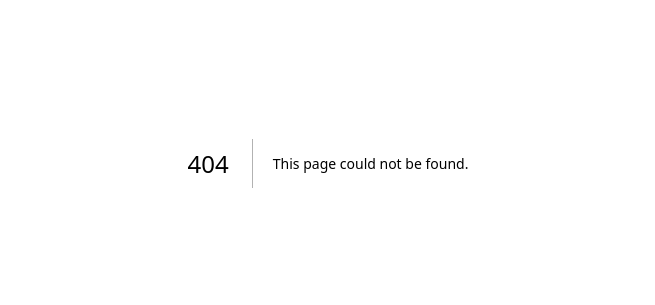
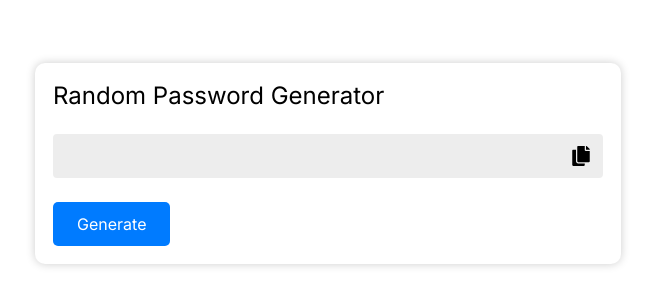
Before and after one commit to rahuljindal1/nextjs14-practice-projects, a Next.js app: page /random-password-generator in a window 1280 px wide. Before the commit this address had no page. Shown: the part 237-542 px from the top of the page, without its empty margins (312-967 px from the left). Built offline with nearby package versions, Linux system fonts and the light colour scheme.

Commit message:
feat: Add Random PAssword Generator

```diff
--- a/package.json
+++ b/package.json
@@ -15,6 +15,7 @@
     "@emotion/styled": "^11.11.5",
     "chroma-js": "^2.4.2",
     "classnames": "^2.5.1",
+    "generate-password": "^1.7.1",
     "lodash": "^4.17.21",
     "next": "14.2.4",
     "react": "^18",
--- /dev/null
+++ b/src/app/random-password-generator/layout.tsx
@@ -0,0 +1,14 @@
+import { Metadata } from "next";
+
+export const metadata: Metadata = {
+  title: "Random Password Generator",
+  description: "Random Password Generator"
+};
+
+export default function Layout({
+  children
+}: {
+  children: Readonly<React.ReactNode>;
+}) {
+  return <div>{children}</div>;
+}
--- /dev/null
+++ b/src/app/random-password-generator/page.tsx
@@ -0,0 +1,55 @@
+"use client";
+
+import { FaCheckCircle, FaCopy } from "react-icons/fa";
+import { Button, Card } from "../../../components";
+import styles from "./styles.module.css";
+import classNames from "classnames";
+import { useEffect, useState } from "react";
+import { generate as generatePassword } from "generate-password";
+
+const GENERATE_PASSWORD_CONFIG = {
+  length: 10,
+  number: true
+};
+
+export default function RandomPasswordGenerator() {
+  const [password, setPassword] = useState<string>("");
+  const [isCopyIconClicked, setIsCopyIconClicked] = useState<boolean>(false);
+
+  const copyPasswordHandler = async () => {
+    await navigator.clipboard.writeText(password);
+    setIsCopyIconClicked(true);
+  };
+
+  const Icon = ({ styles }: { styles: string[] }) =>
+    isCopyIconClicked ? (
+      <FaCheckCircle className={classNames(styles)} />
+    ) : (
+      <FaCopy className={classNames(styles)} onClick={copyPasswordHandler} />
+    );
+
+  useEffect(() => {
+    if (isCopyIconClicked) {
+      setTimeout(() => setIsCopyIconClicked(false), 2000);
+    }
+  }, [isCopyIconClicked]);
+
+  return (
+    <div className={styles.mainContainer}>
+      <Card customStyles={[styles.card]}>
+        <div className={styles.title}>Random Password Generator</div>
+        <div className={styles.passwordSection}>
+          <div className={styles.passwordContent}>{password}</div>
+          <Icon styles={[styles.icon]} />
+        </div>
+        <Button
+          customStyles={[styles.btn]}
+          btnText="Generate"
+          onClick={() =>
+            setPassword(generatePassword(GENERATE_PASSWORD_CONFIG))
+          }
+        />
+      </Card>
+    </div>
+  );
+}
--- /dev/null
+++ b/src/app/random-password-generator/styles.module.css
@@ -0,0 +1,38 @@
+.mainContainer {
+  height: 100vh;
+  display: flex;
+  justify-content: center;
+  align-items: center;
+}
+
+.card {
+  gap: 24px;
+}
+
+.title {
+  font-size: 1.5rem;
+}
+
+.passwordSection {
+  padding: 12px;
+  display: flex;
+  justify-content: space-between;
+  align-items: center;
+  background-color: rgba(211, 211, 211, 0.418);
+  border-radius: 4px;
+  font-size: 1.25rem;
+}
+
+.passwordContent {
+  font-family: "Courier New", Courier, monospace;
+  font-weight: 600;
+  letter-spacing: 4px;
+}
+
+.btn {
+  width: fit-content;
+}
+
+.icon {
+  cursor: pointer;
+}
```
Also changed, not shown: src/app/page.tsx (+6 -1 lines), 2 other files (tests, documents, lock files or other folders).
